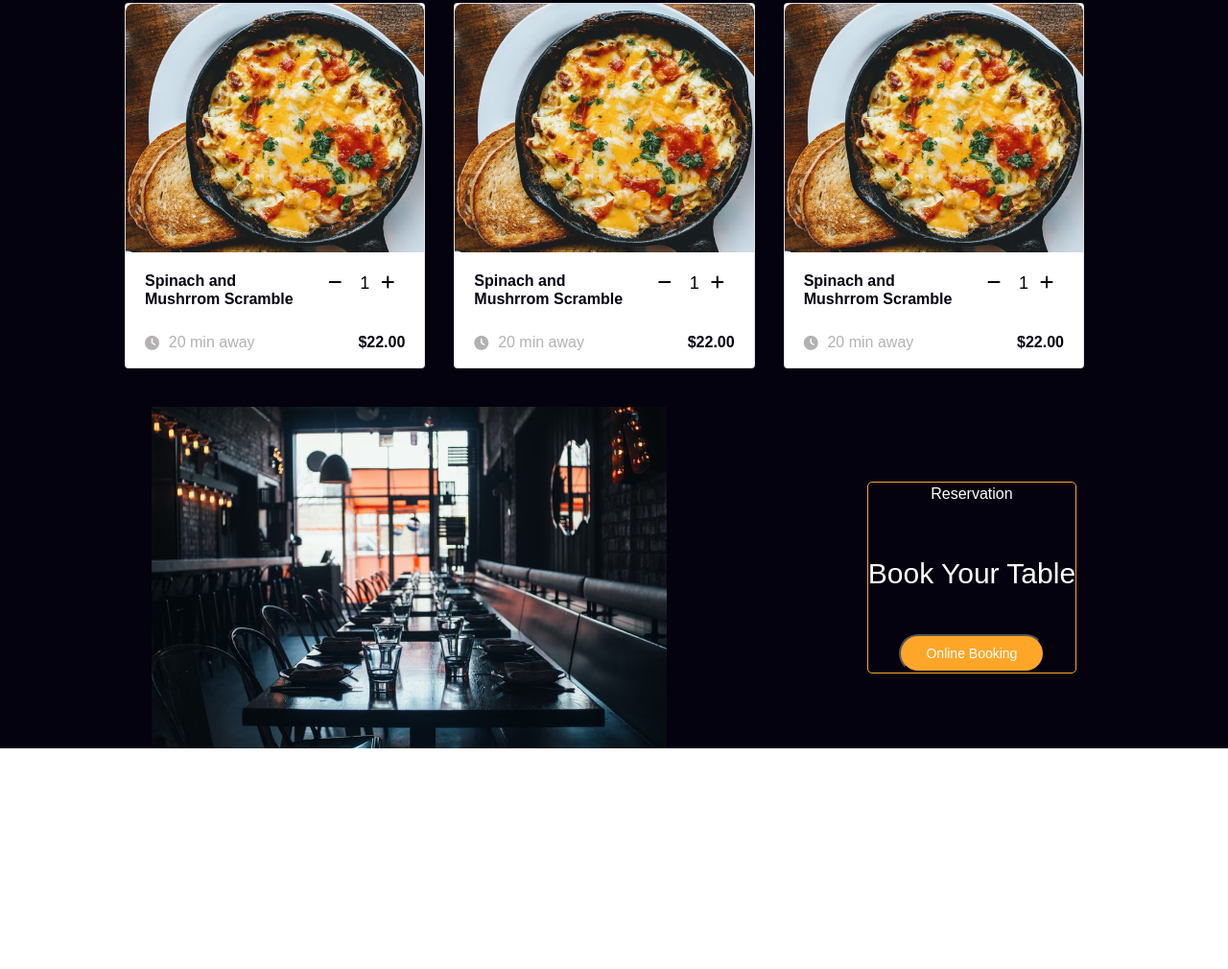
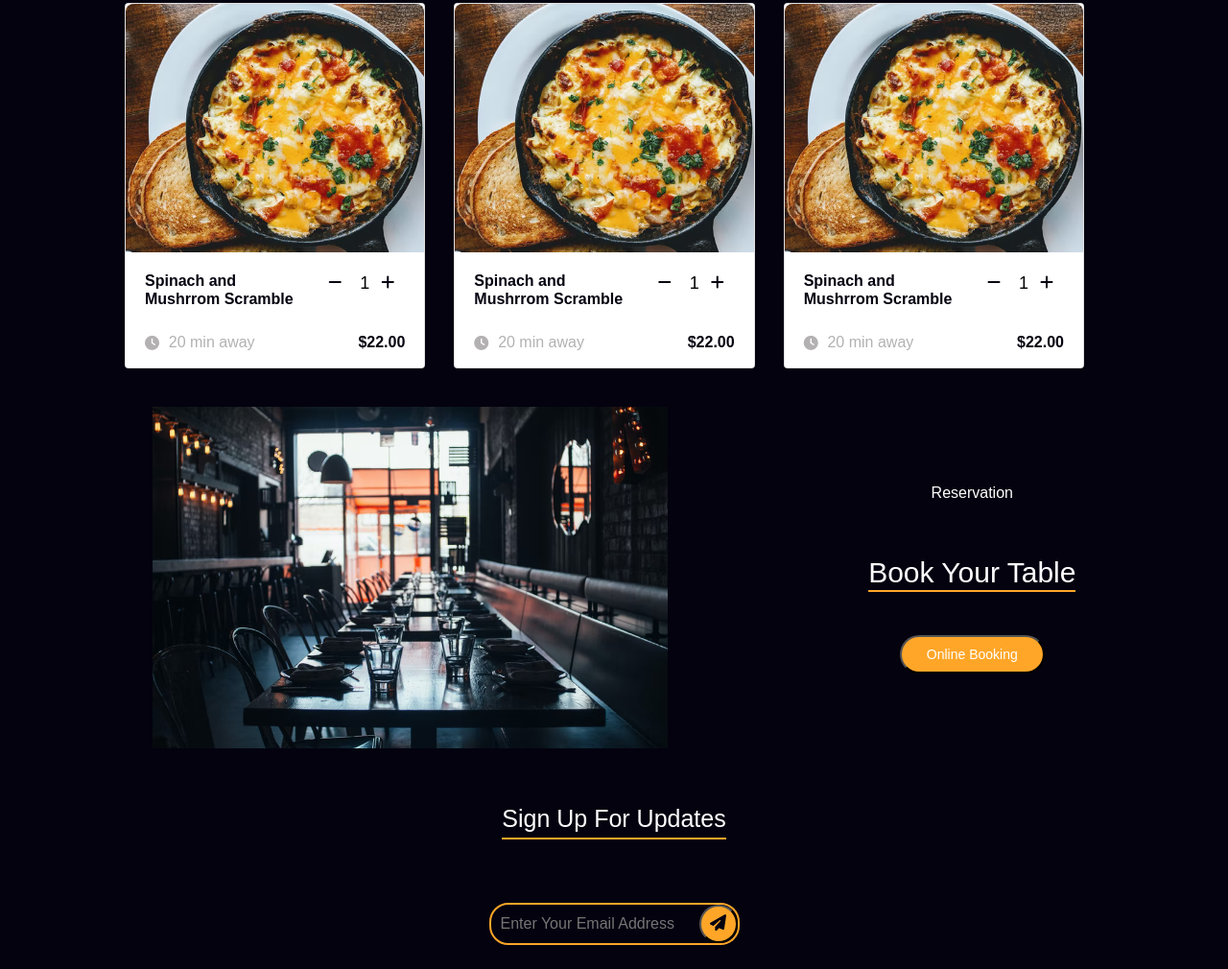
Before and after one commit to vivianemartini/buildaproductlandingpage.github.io, a plain HTML site: page index.html in a window 1280 px wide. Shown: the part 1614-2624 px from the top of the page at 96% size. Before the commit the page ends 2394 px from the top, so only its background shows below. Drawn offline with nearby package versions, Linux system fonts and the light colour scheme.

Commit message:
add newsletter section

```diff
--- a/index.html
+++ b/index.html
@@ -176,25 +176,16 @@
         </div>
     </section>
 
-    <!---
 
-
-
-    <section class="review">
-        <div>
-            <div class="star-rating"></div>
-            <p></p>
-            <img class="testemonies-photo" src="" alt="">
-            <p>Rose J. Ivey</p><br>
-            <p>Head Chef</p>
+    <section class="newsletter">
+        <p>Sign Up For Updates</p>
+        <div class="newsletter-input-box">
+         <input type="text" placeholder="Enter Your Email Address" name="search" class="newsletter-input">
+            <button type="submit"><i class="fa-solid fa-paper-plane"></i></button>
         </div>
     </section>
 
-    <section class="newsletter">
-        <p>Sign Up For Updates</p>
-        <input type="text" placeholder="Enter Your Email Address" name="search">
-        <button type="submit"><i class="fa-solid fa-paper-plane"></i></button>
-    </section>
+    <!---
 
 
         <div>
--- a/sass/scss/_header.scss
+++ b/sass/scss/_header.scss
@@ -29,7 +29,7 @@ header {
 .search {
     border: 2px solid $yellow;
     border-radius: 20px;
-    display:flex;
+    display: flex;
     flex-wrap: wrap;
     justify-content: space-between;
     align-items: center;
--- /dev/null
+++ b/sass/scss/_newsletter.scss
@@ -0,0 +1,49 @@
+.newsletter {
+    height: 200px;
+    margin-top: 30px;
+    background-color: $black;
+    display: flex;
+    flex-direction: column;
+    justify-content: space-around;
+    align-items: center;
+}
+
+.newsletter p {
+    color:$white;
+    font-size: $font-size-subtitle;
+    border-bottom: 2px solid $yellow;
+}
+
+.newsletter-input-box {
+    display: flex;
+    flex-direction: wrap;
+    justify-content: space-around;
+    align-items: center;
+    border: 2px solid $yellow;
+    border-radius: 20px;
+    display: flex;
+    flex-wrap: wrap;
+    justify-content: space-between;
+    align-items: center;
+}
+
+.newsletter-input {
+    background-color: $black;
+    color: $white;
+    margin-left: 10px;
+    border: none;
+    outline-width: 0;  outline-width: 0;
+    }
+
+button {
+    width: 40px;
+    height: 40px;
+    border-radius: 50px;
+    background-color: $yellow;
+    color: $white;
+    cursor: pointer;
+
+    i {
+        font-size: 17px;
+    }
+}
--- a/sass/scss/_reservation.scss
+++ b/sass/scss/_reservation.scss
@@ -23,14 +23,13 @@
     align-items: center;
     margin-left: -180px;
     height: 200px;
-    border: 1px solid $yellow;
-    border-radius: 5px;
 
 }
 
 .reservation-text h3 {
     color:$white;
     font-size: $font-size-h3;
+    border-bottom: 2px solid $yellow;
 }
 
 .reservation-text p {
--- a/sass/scss/style.scss
+++ b/sass/scss/style.scss
@@ -2,6 +2,7 @@
 @import "header";
 @import "menu";
 @import "reservation";
+@import "newsletter";
 @import "footer";
 
 * {
```
Also changed, not shown: sass/css/style.css.
